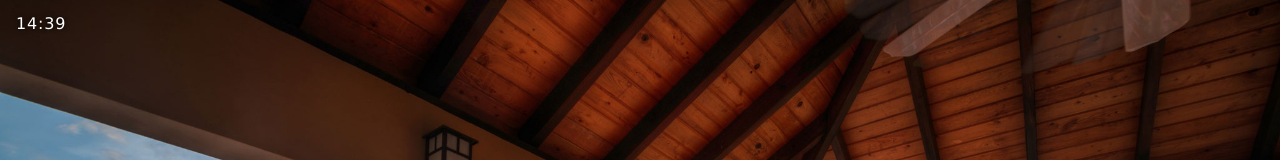
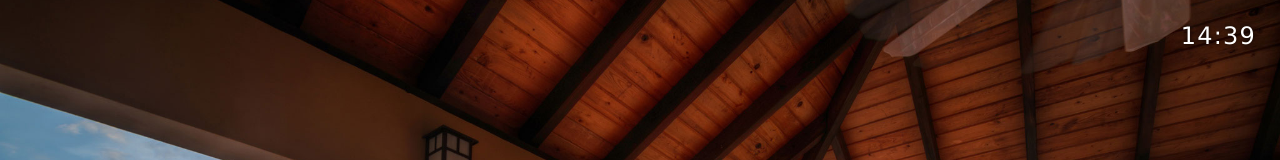
Before and after one commit to MoOx/tab, a plain HTML site: page index.html in a window 1280 px wide. Shown: the top 160 px of the page. Drawn offline with Linux system fonts and the light colour scheme.

Commit message:
Better clock position.

```diff
--- a/index.html
+++ b/index.html
@@ -35,13 +35,15 @@
       .clock {
         position: absolute;
         color: white;
-        font-size: 1em;
+        font-size: 1.5em;
         font-family: "Lucida Grande", "Lucida Sans Unicode", Helvetica, Arial, sans-serif;
         padding: 1em;
         line-height: 1em;
         letter-spacing: 0.05em;
         cursor: default;
         text-shadow: 0 0 5px black;
+        top: 0;
+        right: 0;
       }
     </style>
   </head>
```
